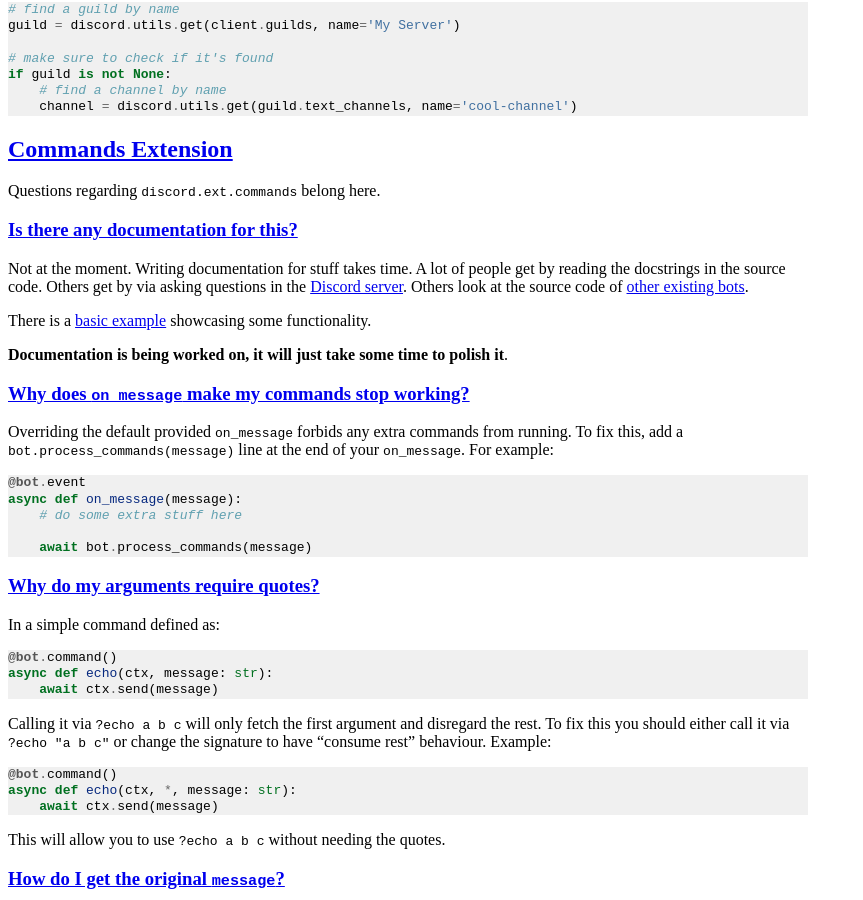
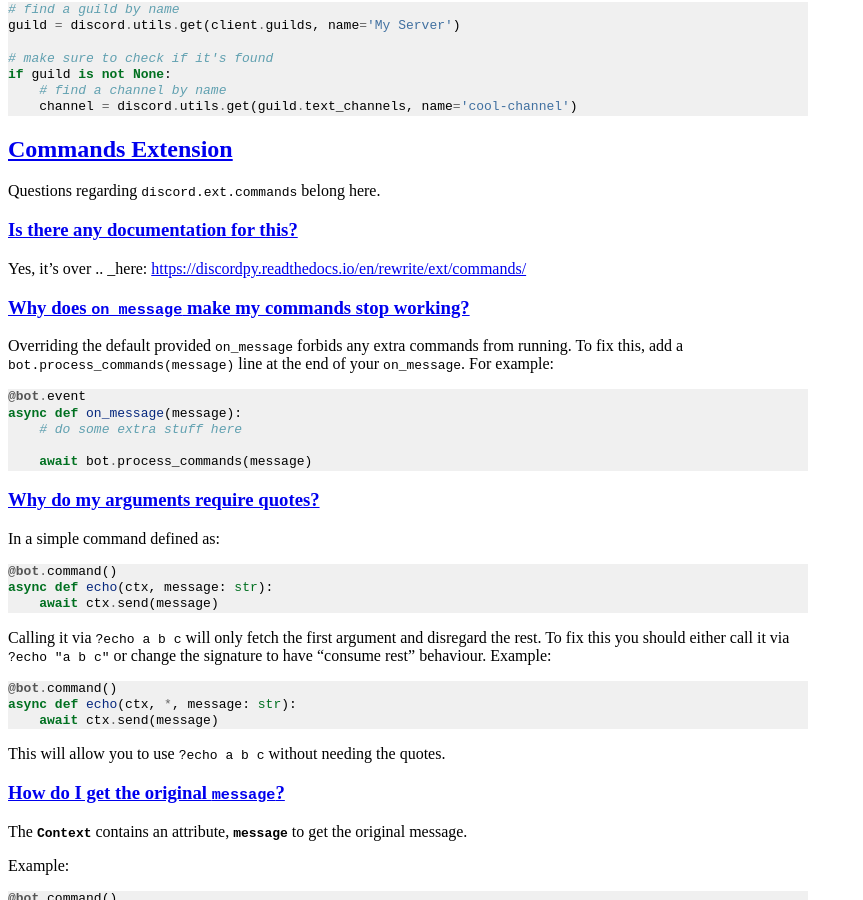
Before and after one commit to Rapptz/discord.py, a Sphinx documentation site: the page built from docs/faq.rst, in a window 1280 px wide and 900 px high, scrolled down 4290 px. Shown: the whole window, without its empty margins (0-863 px from the left). Built offline with Sphinx 7.4.7, drawn with Linux system fonts in a browser that asks for light colours.

Commit message:
Update faq.rst

```diff
--- a/docs/faq.rst
+++ b/docs/faq.rst
@@ -260,14 +260,7 @@ Questions regarding ``discord.ext.commands`` belong here.
 Is there any documentation for this?
 ~~~~~~~~~~~~~~~~~~~~~~~~~~~~~~~~~~~~~
 
-Not at the moment. Writing documentation for stuff takes time. A lot of people get by reading the docstrings in the source
-code. Others get by via asking questions in the `Discord server <https://discord.gg/discord-api>`_. Others look at the
-source code of `other existing bots <https://github.com/Rapptz/RoboDanny>`_.
-
-There is a `basic example <https://github.com/Rapptz/discord.py/blob/rewrite/examples/basic_bot.py>`_ showcasing some
-functionality.
-
-**Documentation is being worked on, it will just take some time to polish it**.
+Yes, it's over .. _here: https://discordpy.readthedocs.io/en/rewrite/ext/commands/
 
 Why does ``on_message`` make my commands stop working?
 ~~~~~~~~~~~~~~~~~~~~~~~~~~~~~~~~~~~~~~~~~~~~~~~~~~~~~~~
```
